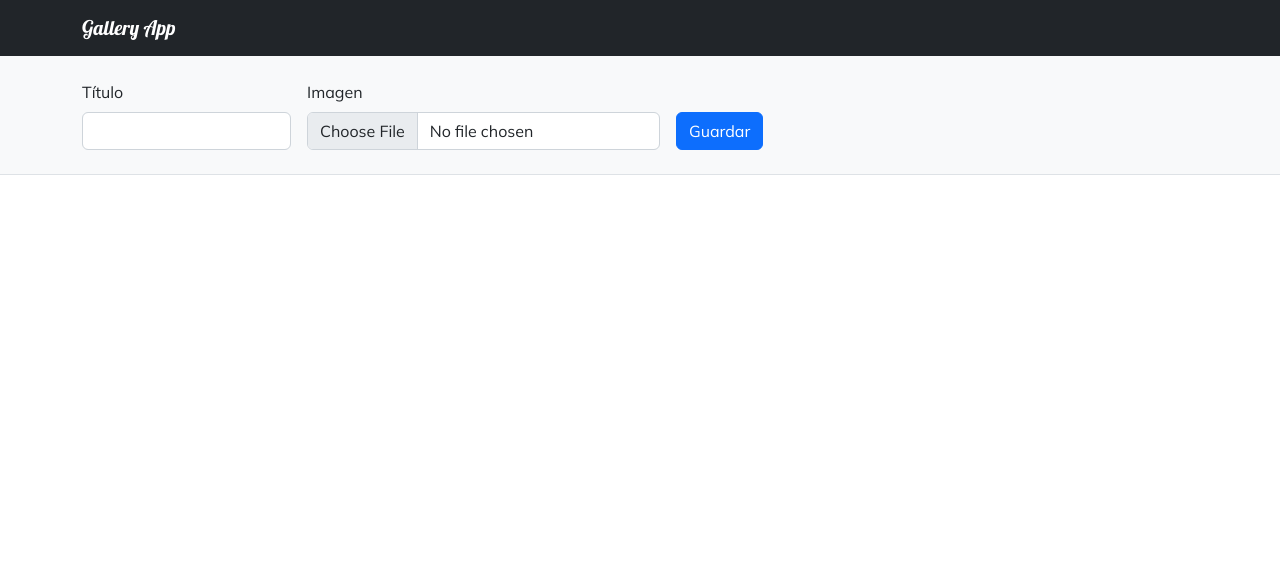
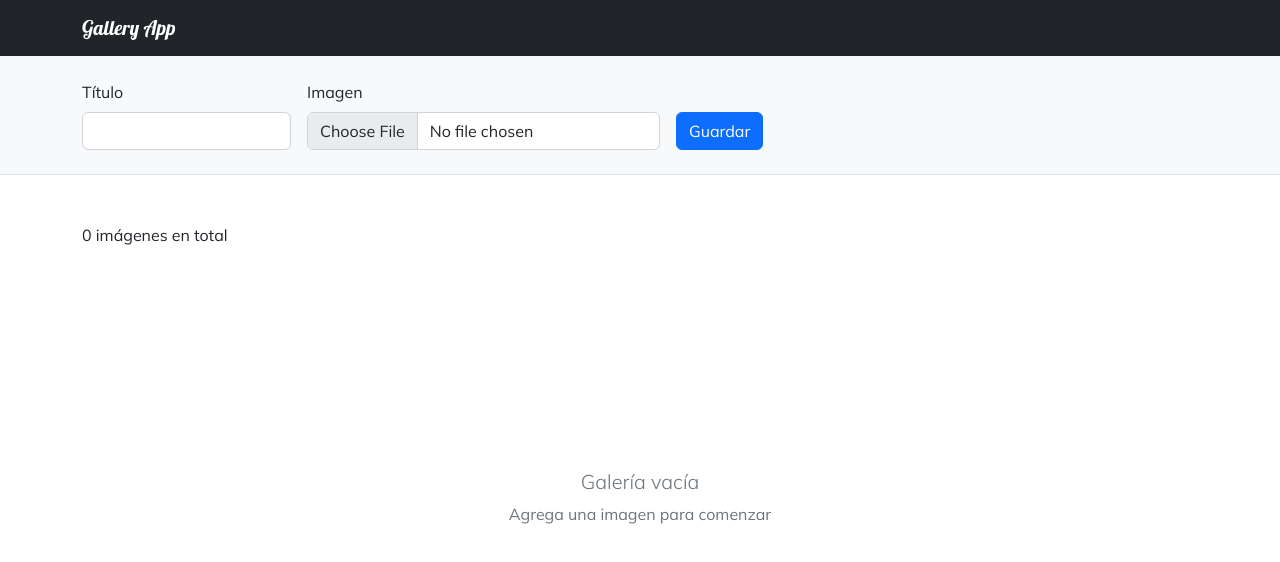
Before and after one commit to CxForten/gallery_app, an Angular app: page / in a window 1280 px wide. Shown: the top 562 px of the page. Built offline with nearby package versions, Linux system fonts and the light colour scheme.

Commit message:
mensaje de galería vacía

```diff
--- a/src/app/components/gallery/gallery.component.html
+++ b/src/app/components/gallery/gallery.component.html
@@ -1,2 +1,16 @@
 <!-- Form -->
 <app-image-form (savedImage)="onSavedImage($event)"></app-image-form>
+
+<div class="container py-5">
+    <p>{{images.length}} imágenes en total</p>
+
+    <div *ngIf="images.length > 0; else emptyGallery">
+        <!-- Agregar componente app-image -->
+    </div>
+    <ng-template #emptyGallery>
+        <div class="empty-message d-flex align-items-center justify-content-center flex-column">
+            <h2 class="lead text-secondary">Galería vacía</h2>
+            <p class="text-secondary">Agrega una imagen para comenzar</p>
+        </div>
+    </ng-template>
+</div>
--- a/src/app/components/gallery/gallery.component.scss
+++ b/src/app/components/gallery/gallery.component.scss
@@ -0,0 +1,3 @@
+.empty-message{
+    height: calc(100vh - 315px);
+}
```
